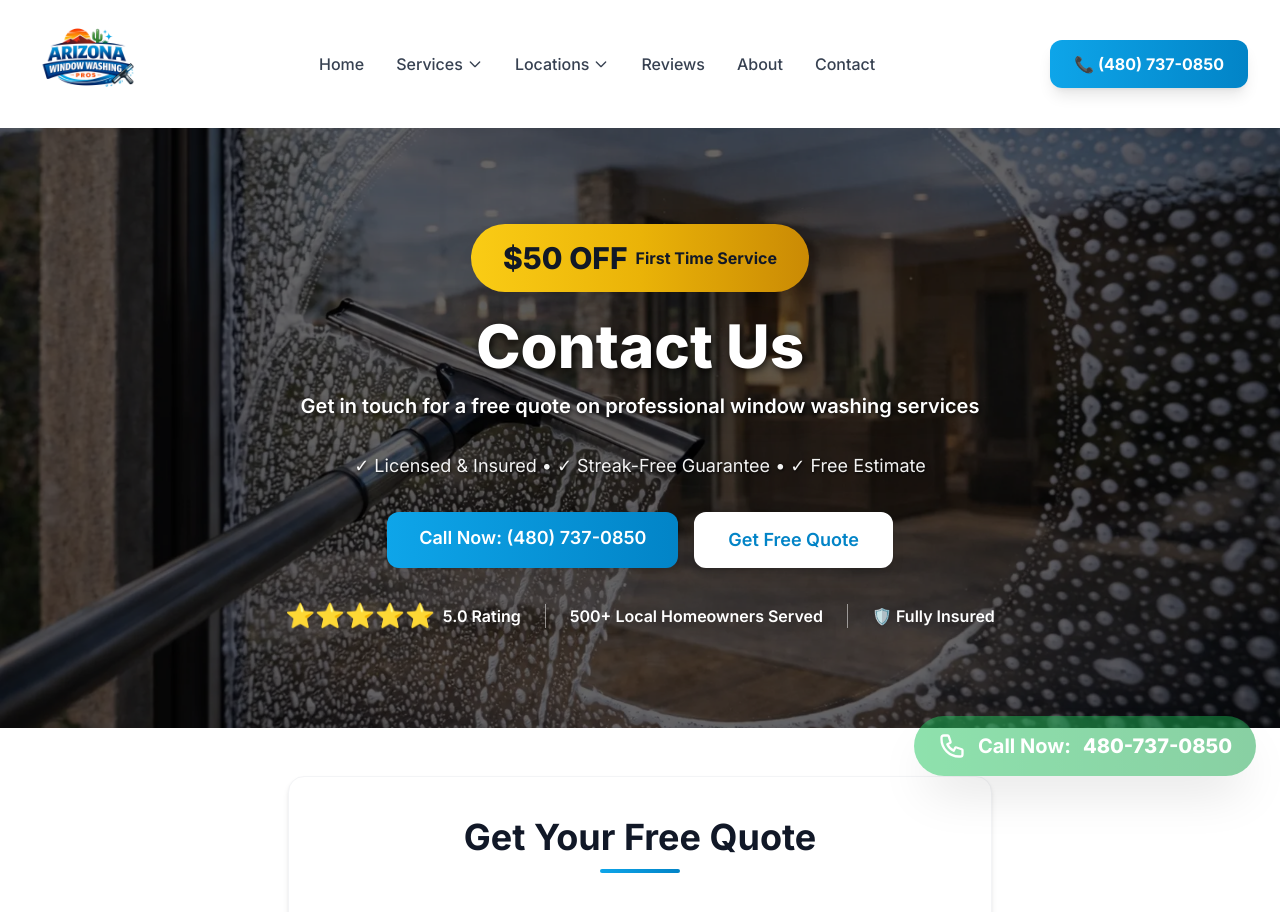
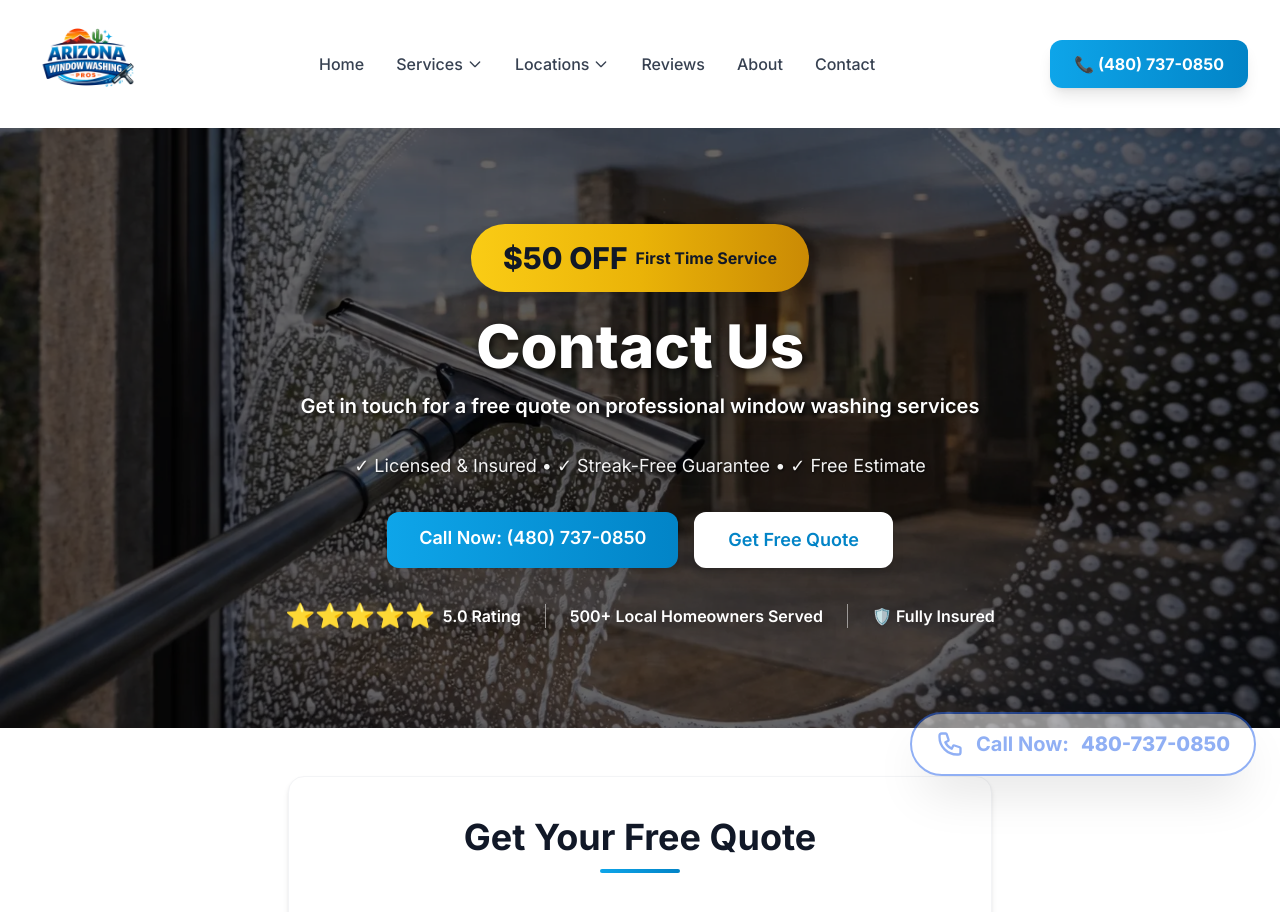
Before and after one commit to Masonba11/arizonawindowwashingpros, a Next.js app: page /contact in a window 1280 px wide. Shown: the top 912 px of the page. Built offline with nearby package versions, Linux system fonts and the light colour scheme; grey boxes are pictures that could not be loaded.

Commit message:
Change call sticker to blue font styling

```diff
--- a/components/CallSticker.tsx
+++ b/components/CallSticker.tsx
@@ -21,7 +21,7 @@ export default function CallSticker() {
       <a
         href={`tel:${BUSINESS_INFO.phoneFormatted}`}
         onClick={handleCall}
-        className="flex items-center gap-3 bg-gradient-to-r from-green-500 to-green-600 hover:from-green-600 hover:to-green-700 text-white px-6 py-4 rounded-full shadow-2xl transform hover:scale-105 transition-all duration-300 font-bold text-lg md:text-xl"
+        className="flex items-center gap-3 bg-white border-2 border-blue-600 text-blue-600 hover:bg-blue-50 px-6 py-4 rounded-full shadow-2xl transform hover:scale-105 transition-all duration-300 font-bold text-lg md:text-xl"
         aria-label="Call 480-737-0850"
       >
         <svg
```
